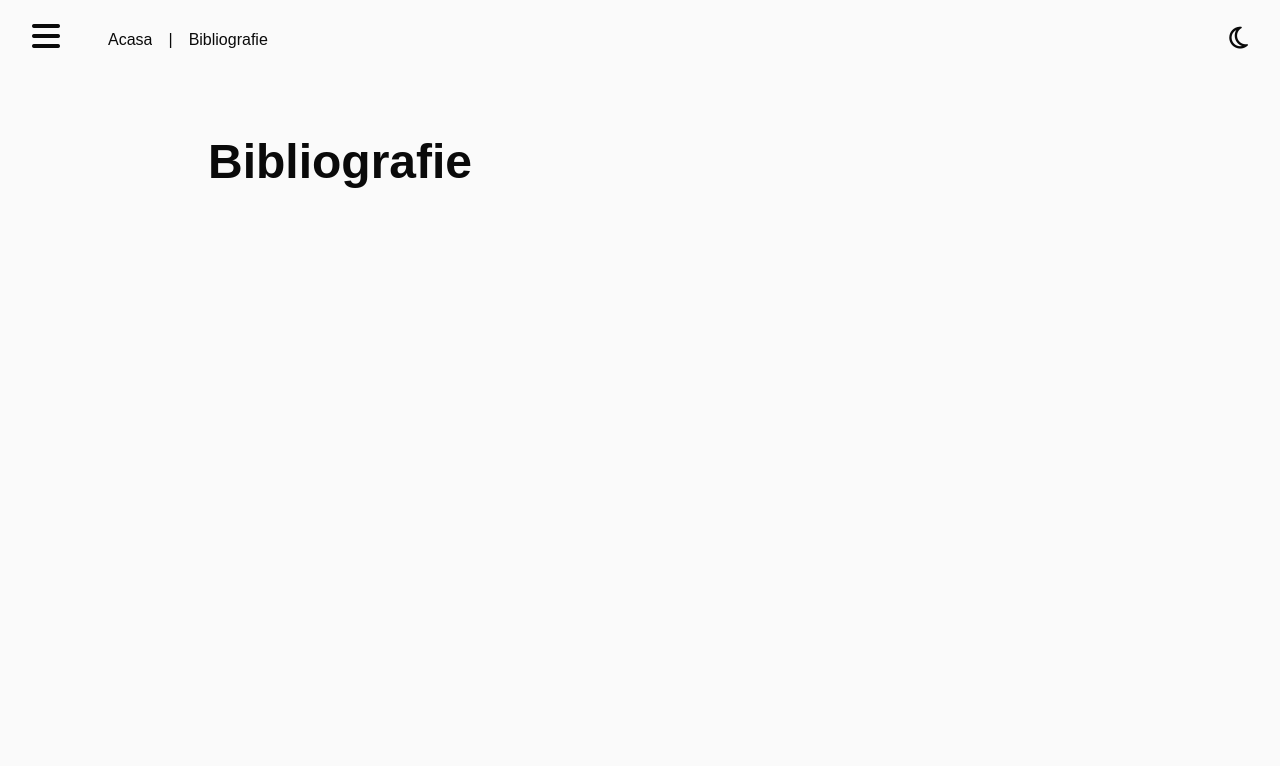
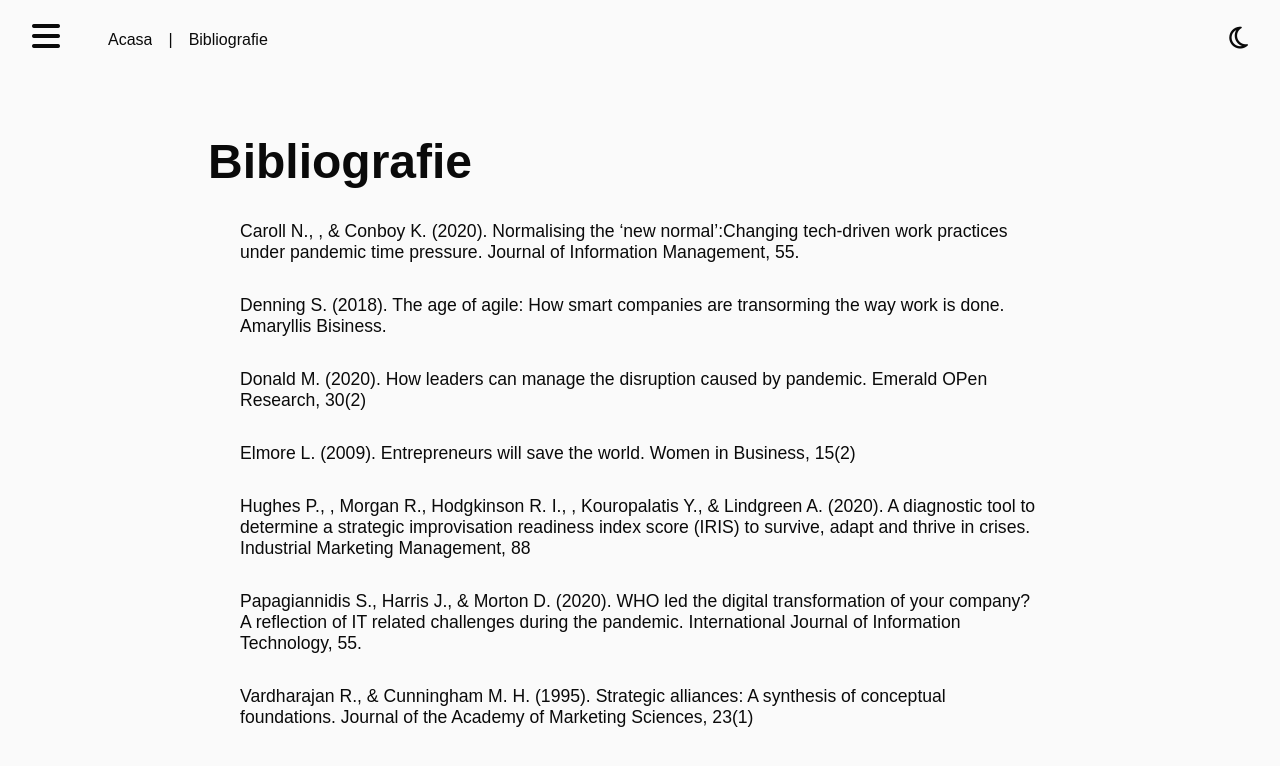
Before and after one commit to mcosminc/code, a plain HTML site: page pages/bibliografie.html in a window 1280 px wide. Drawn offline with Linux system fonts and the light colour scheme.

Commit message:
Add files via upload

```diff
--- a/pages/bibliografie.html
+++ b/pages/bibliografie.html
@@ -64,7 +64,13 @@
     <main class="main">
         <article class="article" id="bibliografie">
             <h1 class="header">Bibliografie</h1>
-        </article>
+            <p>Caroll N., , & Conboy K. (2020). Normalising the ‘new normal’:Changing tech-driven work practices under pandemic time pressure. Journal of Information Management, 55.</p>
+            <p>Denning S. (2018). The age of agile: How smart companies are transorming the way work is done. Amaryllis Bisiness.</p>
+            <p>Donald M. (2020). How leaders can manage the disruption caused by pandemic. Emerald OPen Research, 30(2)</p>
+            <p>Elmore L. (2009). Entrepreneurs will save the world. Women in Business, 15(2)</p>
+            <p>Hughes P., , Morgan R., Hodgkinson R. I., , Kouropalatis Y., & Lindgreen A. (2020). A diagnostic tool to determine a strategic improvisation readiness index score (IRIS) to survive, adapt and thrive in crises. Industrial Marketing Management, 88</p>
+            <p>Papagiannidis S., Harris J., & Morton D. (2020). WHO led the digital transformation of your company? A reflection of IT related challenges during the pandemic. International Journal of Information Technology, 55.</p>
+            <p>Vardharajan R., & Cunningham M. H. (1995). Strategic alliances: A synthesis of conceptual foundations. Journal of the Academy of Marketing Sciences, 23(1)</p>
     </main>
 </body>
 </html>
--- a/pages_css/page1.css
+++ b/pages_css/page1.css
@@ -335,4 +335,5 @@ p{
     #referinta{
         display: none;
     }
+
 }
```
Also changed, not shown: index.html (+1 -1 lines).
